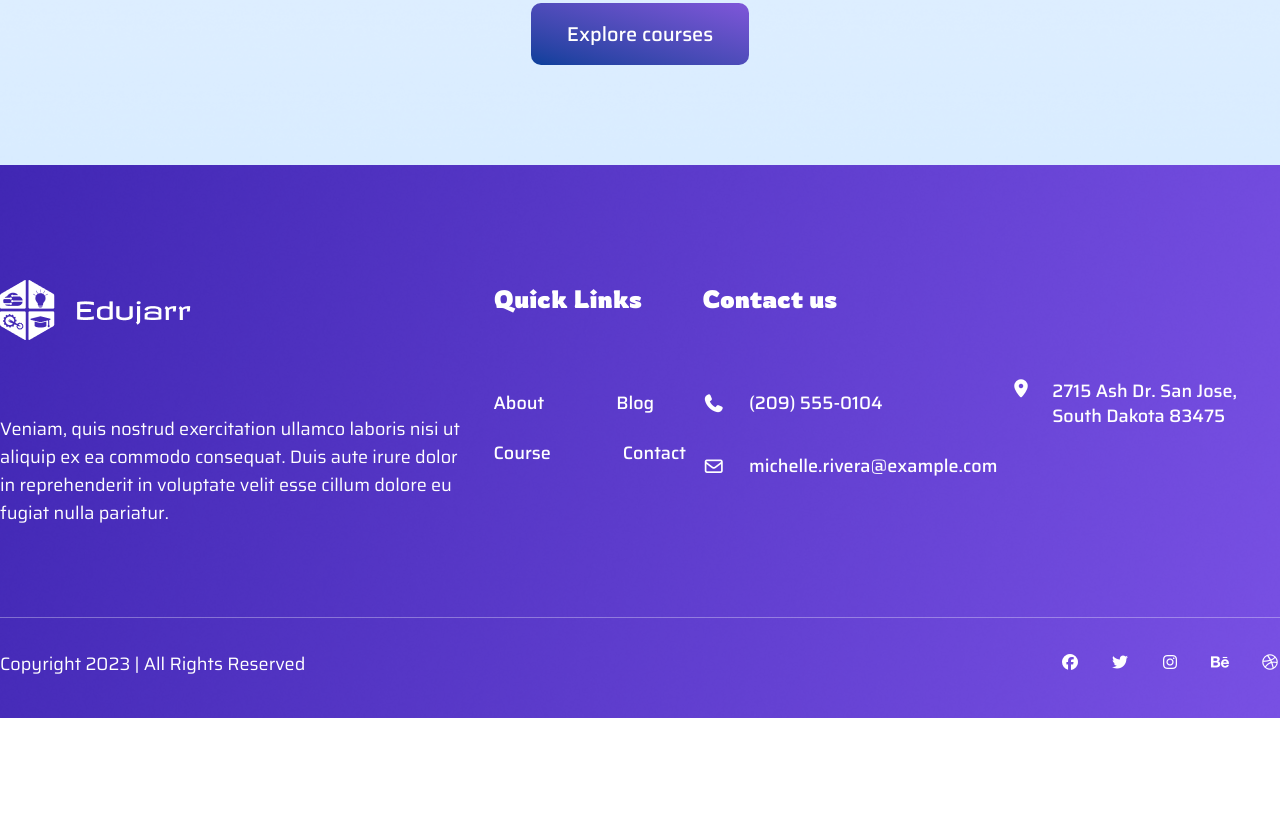
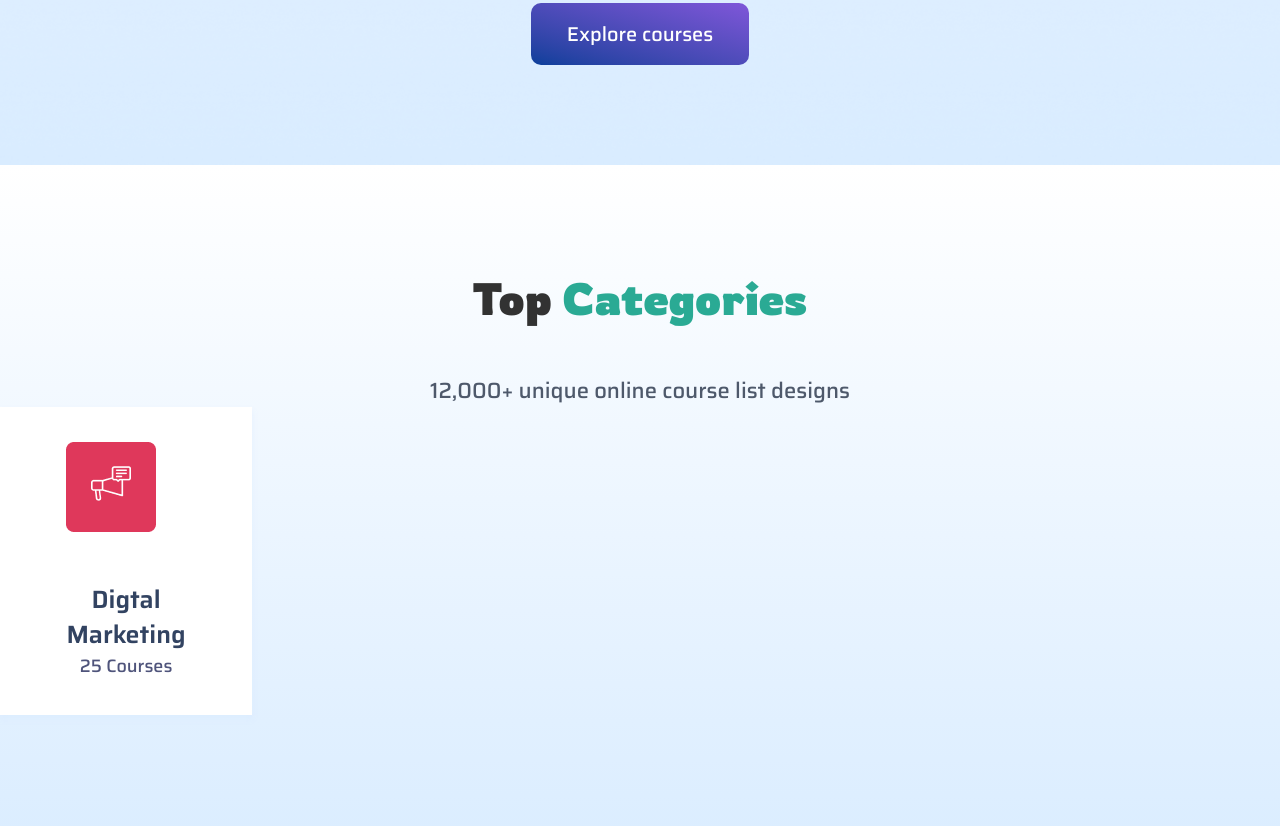
Before and after one commit to mdjaberdev/edujarr, a website: page index.html in a window 1280 px wide. Shown: the part 2854-3680 px from the top of the page. Before the commit the page ends 3572 px from the top, so only its background shows below. Drawn offline with Linux system fonts and the light colour scheme.

Commit message:
Feat: Top Categories

```diff
--- a/index.html
+++ b/index.html
@@ -325,6 +325,35 @@
       </div>
     </section>
     <!-- CoursePart End  -->
+
+    <!-- Top Categories Satrt -->
+    <section
+      class="pt-25 pb-[155px] bg-gradient-to-t from-[#D9ECFF] to-[#D9ECFF]/0"
+    >
+      <div class="container">
+        <div class="text-center">
+          <h3 class="text-[#323232] text-[45px] font-bold font-rowdies">
+            Top <span class="text-[#2AAA94]">Categories</span>
+          </h3>
+          <p
+            class="text-[22px] text-[#4E596B] font-medium font-saira mt-[42px]"
+          >
+            12,000+ unique online course list designs
+          </p>
+        </div>
+        <div class="flex">
+          <div
+            class="py-[35px] px-[66px] bg-[#FFFFFF] shadow-[0px_4px_4px_0px_rgba(217,236,255,0.5)] text-center"
+          >
+            <img src="src/assets/categorieOne.png" alt="" />
+            <h5 class="text-[#324361] text-[25px] font-semibold font-saira w-[120px] leading-[35px] mt-[50px]">Digtal Marketing</h5>
+            <span class="text-[#4F547B] text-lg font-medium font-saira mt-[45px]">25 Courses</span>
+          </div>
+        </div>
+      </div>
+    </section>
+    <!-- Top Categories End -->
+
     <!-- FooterPart Start  -->
     <footer>
       <div
@@ -353,7 +382,7 @@
                 Quick Links
               </h4>
               <ul
-                class="flex gap-x-[72px] mt-[72px] text-lg text-white font-medium font-saira"
+                class="flex gap-x-[72px] mt-[75px] text-lg text-white font-medium font-saira"
               >
                 <li>About</li>
                 <li>Blog</li>
@@ -371,13 +400,13 @@
                 Contact us
               </h4>
               <div
-                class="text-lg text-white font-medium font-saira mt-[72px] flex items-center gap-x-[24px]"
+                class="text-lg text-white font-medium font-saira mt-[75px] flex items-center gap-x-[24px]"
               >
                 <i class="fa-solid fa-phone"></i>
                 <p>(209) 555-0104</p>
               </div>
               <div
-                class="text-lg text-white font-medium font-saira mt-[35px] flex items-center gap-x-[24px]"
+                class="text-lg text-white font-medium font-saira mt-[22px] flex items-center gap-x-[24px]"
               >
                 <i class="fa-regular fa-envelope"></i>
                 <p>michelle.rivera@example.com</p>
```
Also changed, not shown: src/assets/categorieFive.png (added), src/assets/categorieFour.png (added), src/assets/categorieOne.png (added), src/assets/categorieSix.png (added), src/assets/categorieThree.png (added), src/assets/categorieTwo.png (added), src/output.css.
